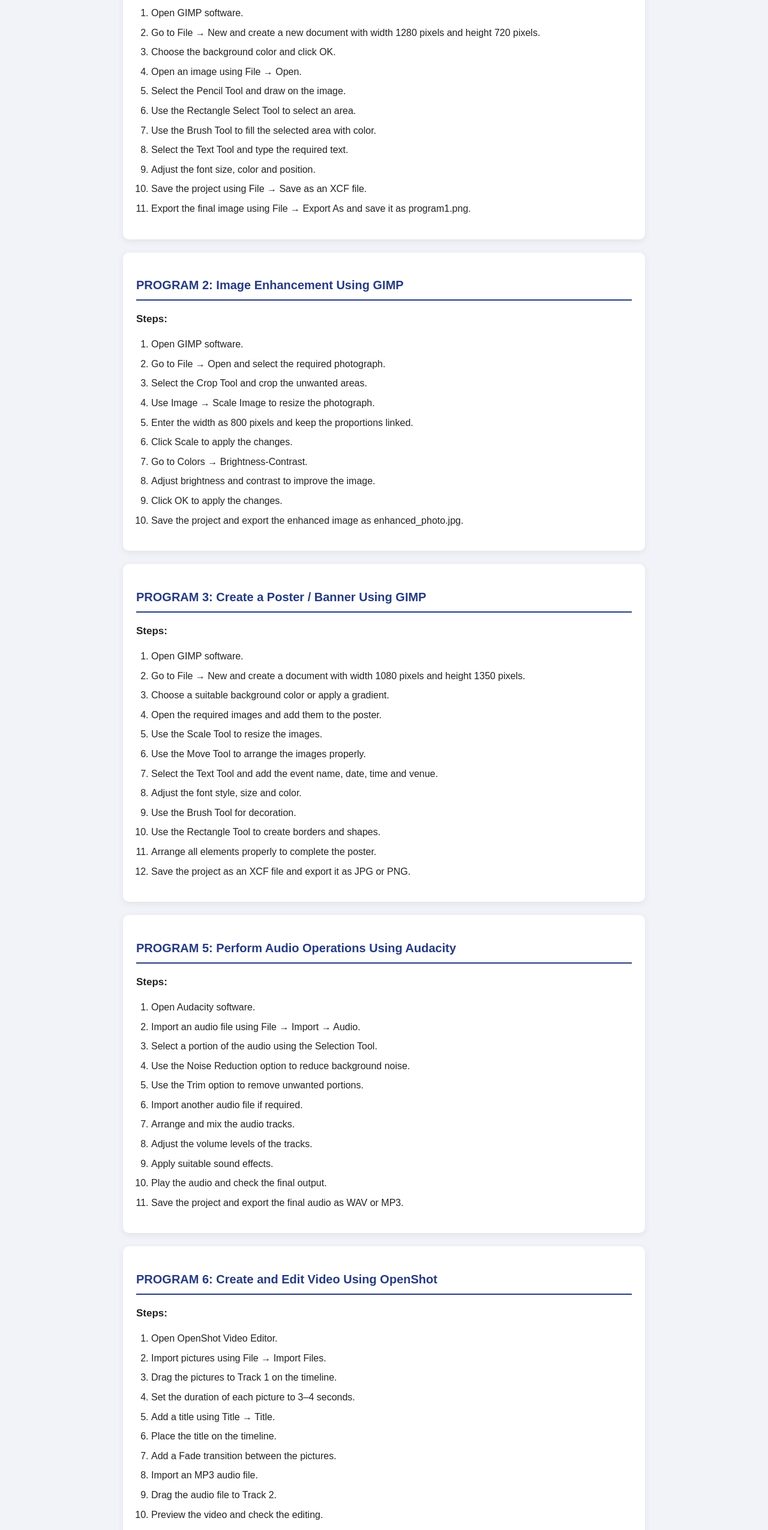
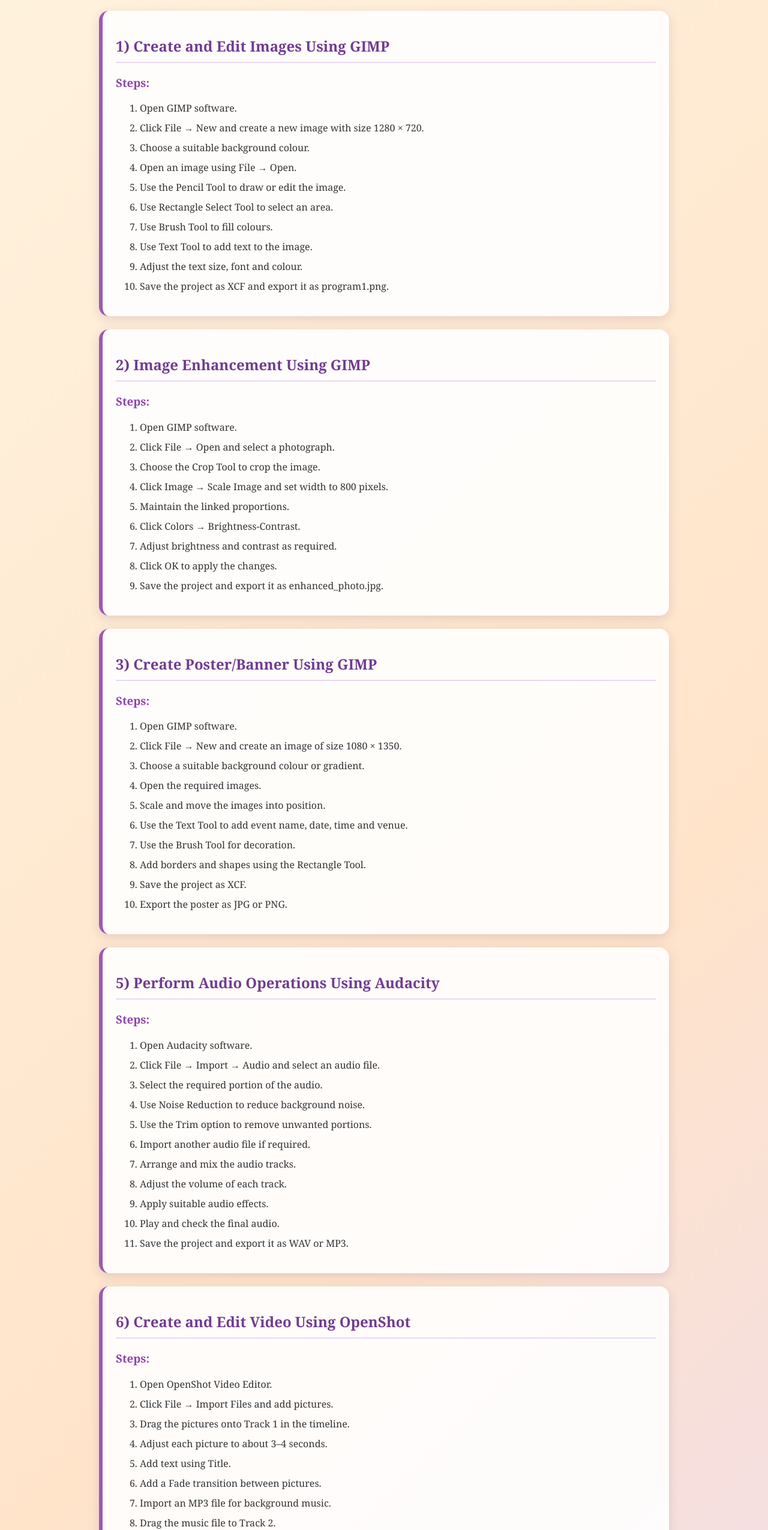
Before and after one commit to Smilingstar143/Smilingstar143.github.io, a plain HTML site: page partb.html in a window 1280 px wide. Shown: the part 250-2800 px from the top of the page at 60% size. Drawn offline with Linux system fonts and the light colour scheme.

Commit message:
Update partb.html

```diff
--- a/partb.html
+++ b/partb.html
@@ -4,7 +4,7 @@
 <head>
 <meta charset="UTF-8">
 <meta name="viewport" content="width=device-width, initial-scale=1.0">
-<title>CG PART-B Lab Programs</title>
+<title>CG PART-B Lab Programs | Smiling Star</title>
 
 <style>
 * {
@@ -13,64 +13,86 @@
 
 body {
     margin: 0;
-    font-family: Arial, sans-serif;
-    background: #f1f3f8;
-    color: #222;
-    line-height: 1.6;
+    padding: 20px;
+    font-family: Georgia, serif;
+    background: linear-gradient(135deg, #fff3df, #ffe4ca, #e8d9ff);
+    color: #333;
 }
 
 header {
-    background: #263b80;
-    color: white;
     text-align: center;
-    padding: 25px 12px;
+    padding: 25px 10px;
 }
 
-header h1 {
-    margin: 0;
-    font-size: 27px;
+.logo {
+    font-size: 38px;
+    font-weight: bold;
+    color: #7b3fa1;
+    animation: blink 2s infinite;
 }
 
-.container {
-    max-width: 900px;
-    margin: 25px auto;
-    padding: 0 15px;
+@keyframes blink {
+    0%, 100% { opacity: 1; }
+    50% { opacity: 0.45; }
 }
 
-.program {
-    background: white;
-    margin-bottom: 22px;
-    padding: 22px;
-    border-radius: 10px;
-    box-shadow: 0 3px 12px #00000012;
+header p {
+    color: #77518c;
 }
 
-h2 {
-    color: #263b80;
-    font-size: 20px;
-    border-bottom: 2px solid #263b80;
-    padding-bottom: 8px;
+h1 {
+    color: #713b91;
+    text-align: center;
 }
 
-h3 {
-    font-size: 17px;
-    margin-bottom: 8px;
+.program-card {
+    max-width: 950px;
+    margin: 22px auto;
+    padding: 22px;
+    background: rgba(255,255,255,0.9);
+    border-radius: 16px;
+    box-shadow: 0 5px 18px rgba(80,40,100,0.15);
+    border-left: 6px solid #9b59b6;
 }
 
-ol, ul {
-    padding-left: 25px;
+.program-card h2 {
+    color: #713b91;
+    border-bottom: 2px solid #ead8f5;
+    padding-bottom: 10px;
+}
+
+.program-card h3 {
+    color: #8e44ad;
 }
 
 li {
-    margin-bottom: 7px;
+    margin: 9px 0;
+    line-height: 1.5;
 }
 
 footer {
     text-align: center;
+    margin: 35px auto 10px;
     padding: 18px;
-    background: #263b80;
+    max-width: 950px;
+    background: #713b91;
     color: white;
-    margin-top: 30px;
+    border-radius: 12px;
+    animation: blink 3s infinite;
+}
+
+@media(max-width:600px) {
+    body {
+        padding: 10px;
+    }
+
+    .program-card {
+        padding: 16px;
+    }
+
+    .logo {
+        font-size: 30px;
+    }
 }
 </style>
 </head>
@@ -78,130 +100,155 @@ footer {
 <body>
 
 <header>
-    <h1>CG PART-B Lab Programs</h1>
+    <div class="logo">★ Smiling Star ★</div>
+    <p>Computer Graphics • Part-B Programs</p>
+    <h1>CG PART-B LAB PROGRAMS</h1>
 </header>
 
-<div class="container">
-
-<section class="program">
-<h2>PROGRAM 1: Create and Edit Images Using GIMP</h2>
-
+<!-- PROGRAM 1 -->
+<div class="program-card">
+<h2>1) Create and Edit Images Using GIMP</h2>
 <h3>Steps:</h3>
 <ol>
 <li>Open GIMP software.</li>
-<li>Go to File → New and create a new document with width 1280 pixels and height 720 pixels.</li>
-<li>Choose the background color and click OK.</li>
+<li>Click File → New and create a new image with size 1280 × 720.</li>
+<li>Choose a suitable background colour.</li>
 <li>Open an image using File → Open.</li>
-<li>Select the Pencil Tool and draw on the image.</li>
-<li>Use the Rectangle Select Tool to select an area.</li>
-<li>Use the Brush Tool to fill the selected area with color.</li>
-<li>Select the Text Tool and type the required text.</li>
-<li>Adjust the font size, color and position.</li>
-<li>Save the project using File → Save as an XCF file.</li>
-<li>Export the final image using File → Export As and save it as program1.png.</li>
+<li>Use the Pencil Tool to draw or edit the image.</li>
+<li>Use Rectangle Select Tool to select an area.</li>
+<li>Use Brush Tool to fill colours.</li>
+<li>Use Text Tool to add text to the image.</li>
+<li>Adjust the text size, font and colour.</li>
+<li>Save the project as XCF and export it as program1.png.</li>
 </ol>
-</section>
+</div>
 
-<section class="program">
-<h2>PROGRAM 2: Image Enhancement Using GIMP</h2>
-
+<!-- PROGRAM 2 -->
+<div class="program-card">
+<h2>2) Image Enhancement Using GIMP</h2>
 <h3>Steps:</h3>
 <ol>
 <li>Open GIMP software.</li>
-<li>Go to File → Open and select the required photograph.</li>
-<li>Select the Crop Tool and crop the unwanted areas.</li>
-<li>Use Image → Scale Image to resize the photograph.</li>
-<li>Enter the width as 800 pixels and keep the proportions linked.</li>
-<li>Click Scale to apply the changes.</li>
-<li>Go to Colors → Brightness-Contrast.</li>
-<li>Adjust brightness and contrast to improve the image.</li>
+<li>Click File → Open and select a photograph.</li>
+<li>Choose the Crop Tool to crop the image.</li>
+<li>Click Image → Scale Image and set width to 800 pixels.</li>
+<li>Maintain the linked proportions.</li>
+<li>Click Colors → Brightness-Contrast.</li>
+<li>Adjust brightness and contrast as required.</li>
 <li>Click OK to apply the changes.</li>
-<li>Save the project and export the enhanced image as enhanced_photo.jpg.</li>
+<li>Save the project and export it as enhanced_photo.jpg.</li>
 </ol>
-</section>
+</div>
 
-<section class="program">
-<h2>PROGRAM 3: Create a Poster / Banner Using GIMP</h2>
-
+<!-- PROGRAM 3 -->
+<div class="program-card">
+<h2>3) Create Poster/Banner Using GIMP</h2>
 <h3>Steps:</h3>
 <ol>
 <li>Open GIMP software.</li>
-<li>Go to File → New and create a document with width 1080 pixels and height 1350 pixels.</li>
-<li>Choose a suitable background color or apply a gradient.</li>
-<li>Open the required images and add them to the poster.</li>
-<li>Use the Scale Tool to resize the images.</li>
-<li>Use the Move Tool to arrange the images properly.</li>
-<li>Select the Text Tool and add the event name, date, time and venue.</li>
-<li>Adjust the font style, size and color.</li>
+<li>Click File → New and create an image of size 1080 × 1350.</li>
+<li>Choose a suitable background colour or gradient.</li>
+<li>Open the required images.</li>
+<li>Scale and move the images into position.</li>
+<li>Use the Text Tool to add event name, date, time and venue.</li>
 <li>Use the Brush Tool for decoration.</li>
-<li>Use the Rectangle Tool to create borders and shapes.</li>
-<li>Arrange all elements properly to complete the poster.</li>
-<li>Save the project as an XCF file and export it as JPG or PNG.</li>
+<li>Add borders and shapes using the Rectangle Tool.</li>
+<li>Save the project as XCF.</li>
+<li>Export the poster as JPG or PNG.</li>
 </ol>
-</section>
+</div>
 
-<section class="program">
-<h2>PROGRAM 5: Perform Audio Operations Using Audacity</h2>
-
+<!-- PROGRAM 5 -->
+<div class="program-card">
+<h2>5) Perform Audio Operations Using Audacity</h2>
 <h3>Steps:</h3>
 <ol>
 <li>Open Audacity software.</li>
-<li>Import an audio file using File → Import → Audio.</li>
-<li>Select a portion of the audio using the Selection Tool.</li>
-<li>Use the Noise Reduction option to reduce background noise.</li>
+<li>Click File → Import → Audio and select an audio file.</li>
+<li>Select the required portion of the audio.</li>
+<li>Use Noise Reduction to reduce background noise.</li>
 <li>Use the Trim option to remove unwanted portions.</li>
 <li>Import another audio file if required.</li>
 <li>Arrange and mix the audio tracks.</li>
-<li>Adjust the volume levels of the tracks.</li>
-<li>Apply suitable sound effects.</li>
-<li>Play the audio and check the final output.</li>
-<li>Save the project and export the final audio as WAV or MP3.</li>
+<li>Adjust the volume of each track.</li>
+<li>Apply suitable audio effects.</li>
+<li>Play and check the final audio.</li>
+<li>Save the project and export it as WAV or MP3.</li>
 </ol>
-</section>
+</div>
 
-<section class="program">
-<h2>PROGRAM 6: Create and Edit Video Using OpenShot</h2>
-
+<!-- PROGRAM 6 -->
+<div class="program-card">
+<h2>6) Create and Edit Video Using OpenShot</h2>
 <h3>Steps:</h3>
 <ol>
 <li>Open OpenShot Video Editor.</li>
-<li>Import pictures using File → Import Files.</li>
-<li>Drag the pictures to Track 1 on the timeline.</li>
-<li>Set the duration of each picture to 3–4 seconds.</li>
-<li>Add a title using Title → Title.</li>
-<li>Place the title on the timeline.</li>
-<li>Add a Fade transition between the pictures.</li>
-<li>Import an MP3 audio file.</li>
-<li>Drag the audio file to Track 2.</li>
-<li>Preview the video and check the editing.</li>
-<li>Export the final video in MP4 format.</li>
+<li>Click File → Import Files and add pictures.</li>
+<li>Drag the pictures onto Track 1 in the timeline.</li>
+<li>Adjust each picture to about 3–4 seconds.</li>
+<li>Add text using Title.</li>
+<li>Add a Fade transition between pictures.</li>
+<li>Import an MP3 file for background music.</li>
+<li>Drag the music file to Track 2.</li>
+<li>Reduce the volume if necessary.</li>
+<li>Preview the video using the Play button.</li>
+<li>Click Export Project → Export Video.</li>
+<li>Select MP4 and click Export Video.</li>
 </ol>
-</section>
+</div>
 
-<section class="program">
-<h2>PROGRAM 8: Create a Short Video Presentation / Advertisement Using OpenShot</h2>
-
+<!-- PROGRAM 7 -->
+<div class="program-card">
+<h2>7) Create and Edit a Video Using OpenShot</h2>
 <h3>Steps:</h3>
 <ol>
 <li>Open OpenShot Video Editor.</li>
-<li>Import nature video clips into the project.</li>
-<li>Drag the clips to Track 1.</li>
-<li>Trim each clip to 5–8 seconds.</li>
+<li>Click File → Import Files and add pictures.</li>
+<li>Drag the pictures onto Track 1 in the timeline.</li>
+<li>Adjust each picture to about 3–4 seconds.</li>
+<li>Add text using Title.</li>
+<li>Add transitions between pictures:
+    <ul>
+        <li>Open Transitions.</li>
+        <li>Choose a simple transition such as Fade.</li>
+        <li>Drag it between two clips.</li>
+    </ul>
+</li>
+<li>Add background music:
+    <ul>
+        <li>Import an MP3 file.</li>
+        <li>Drag it to Track 2.</li>
+        <li>Reduce the volume if necessary.</li>
+    </ul>
+</li>
+<li>Preview the video using the Play button.</li>
+<li>Click Export Project → Export Video.</li>
+<li>Select MP4 and click Export Video.</li>
+</ol>
+</div>
+
+<!-- PROGRAM 8 -->
+<div class="program-card">
+<h2>8) Create Short Video Presentation/Advertisement Using OpenShot</h2>
+<h3>Steps:</h3>
+<ol>
+<li>Open OpenShot Video Editor.</li>
+<li>Import nature video clips.</li>
+<li>Drag the clips onto Track 1.</li>
+<li>Trim each clip to about 5–8 seconds.</li>
 <li>Arrange the clips in the required order.</li>
-<li>Add Fade transitions between the clips.</li>
-<li>Add a title using Title → Title.</li>
-<li>Import background music and place it on Track 2.</li>
-<li>Reduce the background music volume.</li>
+<li>Add Fade transitions between clips.</li>
+<li>Add a title using the Title option.</li>
+<li>Import background music and drag it to Track 2.</li>
+<li>Reduce the music volume if necessary.</li>
 <li>Add the final title "Explore Nature".</li>
 <li>Preview the complete video.</li>
 <li>Export the final video in MP4 format.</li>
 </ol>
-</section>
-
 </div>
 
 <footer>
-    CG PART-B Lab Programs
+    ★ Don't Cheating 😅 ★
 </footer>
 
 </body>
```
